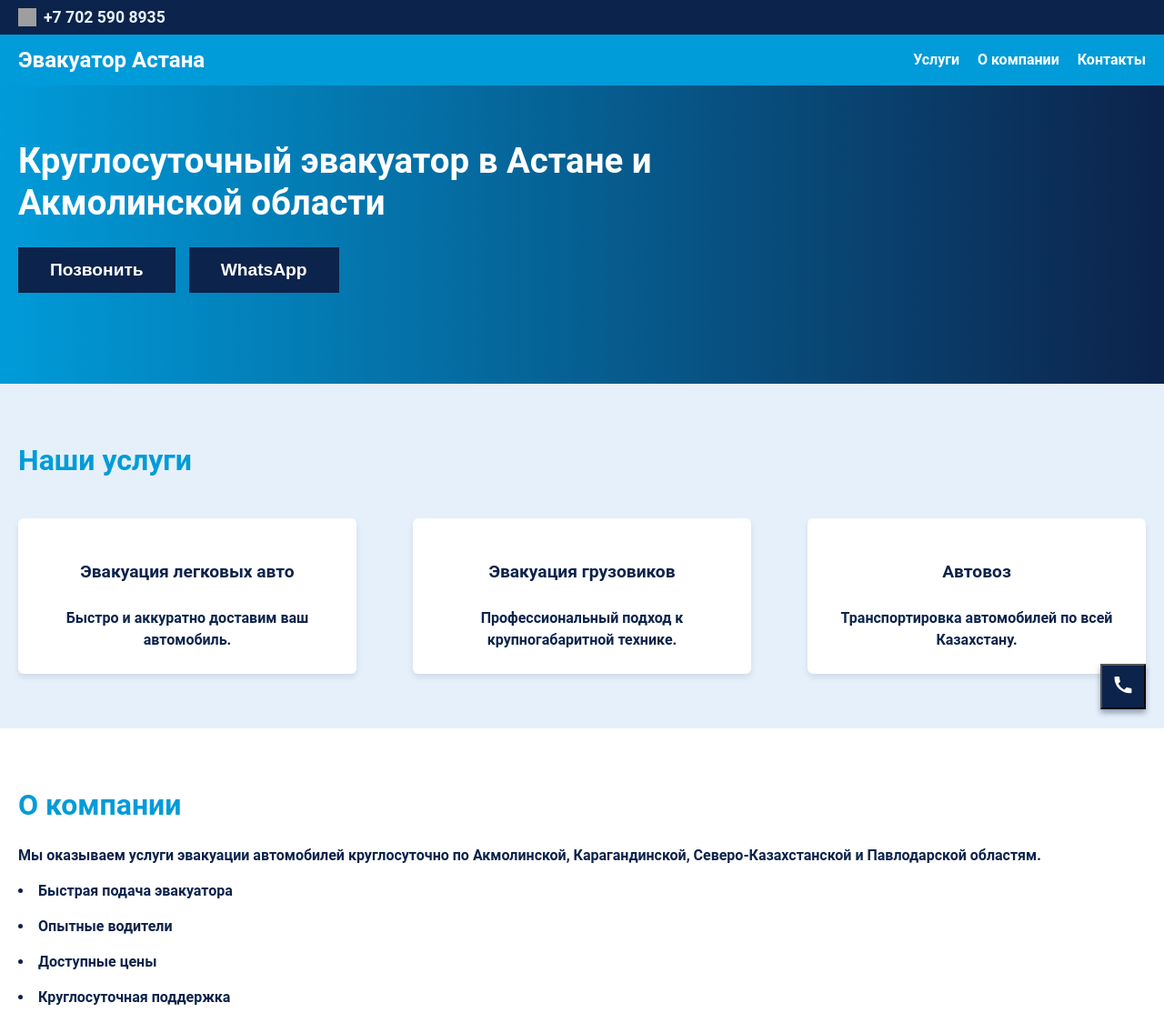
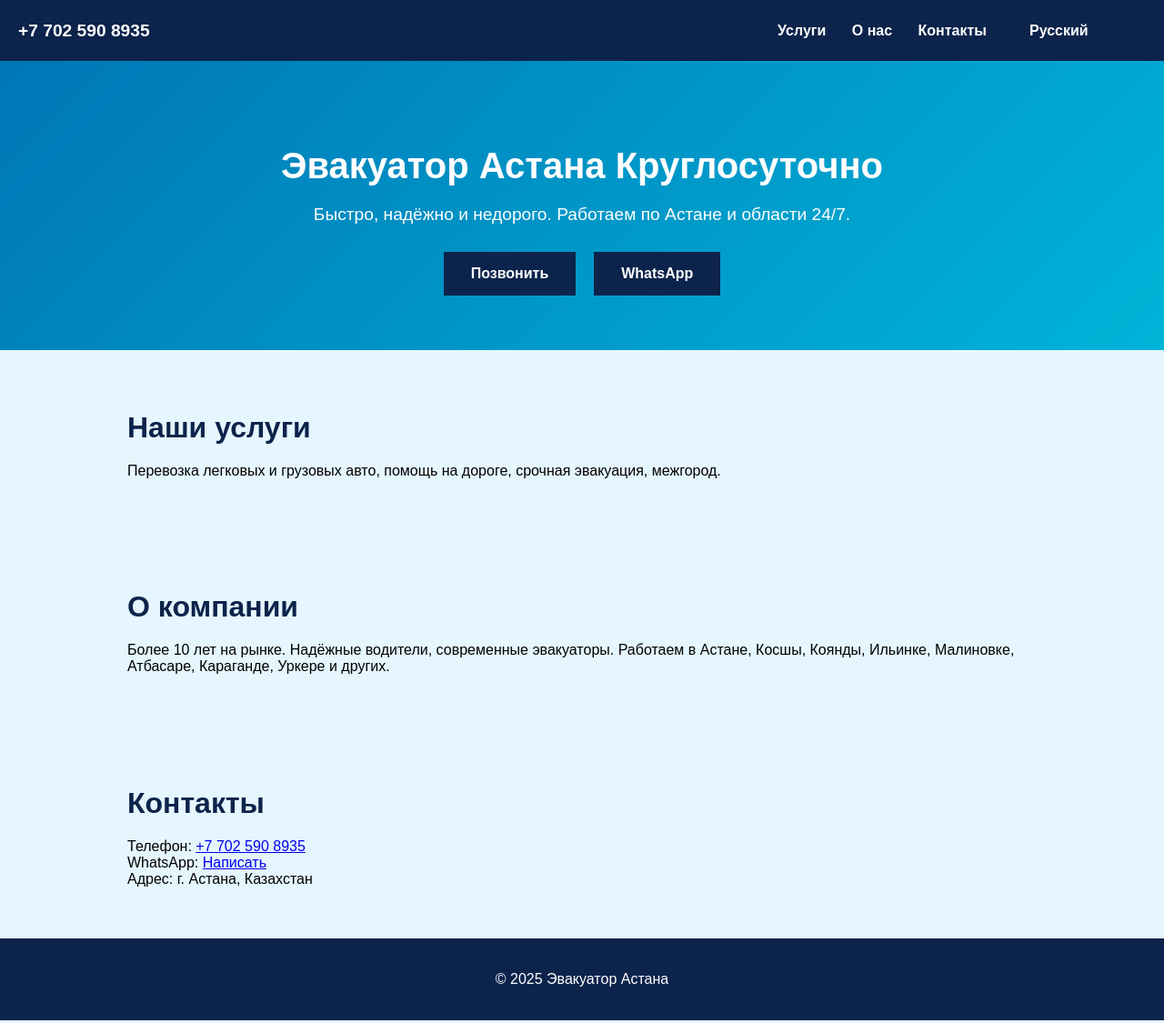
Before and after one commit to whoiam-777/evakuator, a plain HTML site: page index.html in a window 1280 px wide. Shown: the top 1125 px of the page at 91% size. Drawn offline with Linux system fonts and the light colour scheme; grey boxes are pictures that could not be loaded.

Commit message:
Add files via upload

```diff
--- a/index.html
+++ b/index.html
@@ -1,412 +1,210 @@
 <!DOCTYPE html>
 <html lang="ru">
 <head>
-  <meta charset="UTF-8" />
-  <meta name="viewport" content="width=device-width, initial-scale=1" />
-  <title>Эвакуатор Астана</title>
-
+  <meta charset="UTF-8">
+  <meta name="viewport" content="width=device-width, initial-scale=1.0">
+  <title>Эвакуатор Астана Круглосуточно</title>
   <style>
-    /* --- Сброс и базовые стили --- */
-    * {
-      box-sizing: border-box;
+    body {
       margin: 0;
-      padding: 0;
+      font-family: Arial, sans-serif;
+      background-color: #E5F6FF;
     }
 
-    body {
-      font-family: 'Roboto', 'Open Sans', 'Cuprum', sans-serif;
-      font-weight: 700;
-      background-color: #E6F0FA;
-      color: #0C234B;
-      line-height: 1.5;
-    }
-
-    a {
-      text-decoration: none;
-    }
-
-    /* Верхняя строка с телефоном */
-    .top-menu {
+    header {
       background-color: #0C234B;
-      padding: 6px 20px;
-    }
-
-    .phoneLine {
+      color: white;
+      padding: 15px 20px;
       display: flex;
+      justify-content: space-between;
       align-items: center;
-      gap: 8px;
-    }
-
-    .phoneLine img {
-      width: 20px;
-      height: 20px;
-    }
-
-    .phoneNum {
-      color: #E6F0FA;
-      font-weight: 700;
-      font-size: 1.1rem;
-    }
-
-    .phoneNum:hover {
-      text-decoration: underline;
-    }
-
-    /* Навигация */
-    .navbar {
-      background-color: #009BD9;
-      padding: 10px 20px;
-      display: flex;
-      align-items: center;
-      justify-content: space-between;
       flex-wrap: wrap;
     }
 
-    .navbar-brand p {
-      font-weight: 700;
-      color: white;
-      font-size: 1.5rem;
-      margin: 0;
+    .phone-number {
+      font-size: 1.2rem;
+      font-weight: bold;
     }
 
-    .nav-links {
+    .navbar {
       display: flex;
+      flex-wrap: wrap;
+      align-items: center;
+      gap: 15px;
+    }
+
+    .nav-links a {
+      color: white;
+      text-decoration: none;
+      font-weight: bold;
+      padding: 8px 12px;
+    }
+
+    .nav-links a:hover {
+      background-color: #0077B6;
+    }
+
+    .lang-switcher {
+      margin-left: auto;
+    }
+
+    .lang-switcher select {
+      background-color: #0C234B;
+      color: white;
+      border: none;
+      padding: 10px 20px;
+      font-weight: 700;
+      font-size: 1rem;
+      cursor: pointer;
+      border-radius: 0;
+      appearance: none;
+      -webkit-appearance: none;
+      -moz-appearance: none;
+    }
+
+    .lang-switcher select:hover {
+      background-color: #0077B6;
+    }
+
+    .hero {
+      background: linear-gradient(135deg, #0077B6, #00B4D8);
+      color: white;
+      text-align: center;
+      padding: 60px 20px;
+    }
+
+    .hero h1 {
+      font-size: 2.5rem;
+      margin-bottom: 20px;
+    }
+
+    .hero p {
+      font-size: 1.2rem;
+    }
+
+    .buttons {
+      margin-top: 30px;
+      display: flex;
+      justify-content: center;
       gap: 20px;
       flex-wrap: wrap;
     }
 
-    .nav-links a {
+    .buttons a {
+      background-color: #0C234B;
       color: white;
-      font-weight: 700;
-      font-size: 1rem;
-      transition: color 0.3s ease;
+      padding: 15px 30px;
+      text-decoration: none;
+      font-weight: bold;
+      border-radius: 0;
+      transition: background-color 0.3s;
     }
 
-    .nav-links a:hover {
-      color: #E6F0FA;
-    }
-
-    /* Фоновый блок с заголовком */
-    .bg {
-      background: linear-gradient(90deg, #009BD9 0%, #0C234B 100%);
-      color: white;
-      padding: 60px 20px;
-      display: flex;
-      flex-direction: column;
-      align-items: flex-start;
-    }
-
-    .bg-block1 h1 {
-      font-weight: 700;
-      font-size: 2.4rem;
-      margin-bottom: 25px;
-      max-width: 700px;
-      line-height: 1.2;
-    }
-
-    /* Кнопки — контейнер */
-    .bg-buttons {
-      display: flex;
-      gap: 15px;
-      margin-bottom: 40px;
-      flex-wrap: wrap;
-    }
-
-    /* Кнопки */
-    .bgbut {
-      background-color: #0C234B;
-      color: white;
-      font-weight: 700;
-      border: none;
-      padding: 14px 35px;
-      cursor: pointer;
-      border-radius: 0; /* тупые углы */
-      font-size: 1.2rem;
-      user-select: none;
-      white-space: nowrap;
-      transition: background-color 0.3s ease;
-      text-align: center;
-    }
-
-    .bgbut:hover {
+    .buttons a:hover {
       background-color: #0077B6;
     }
 
-    /* Основные разделы */
-    .uslugi {
-      padding: 60px 20px;
-      background-color: #E6F0FA;
-      color: #0C234B;
+    section {
+      padding: 40px 20px;
     }
 
-    .title h2 {
-      font-weight: 700;
-      font-size: 2rem;
-      margin-bottom: 40px;
-      color: #009BD9;
+    .services,
+    .about,
+    .contacts {
+      max-width: 1000px;
+      margin: 0 auto;
     }
 
-    .row-uslugi {
-      display: flex;
-      justify-content: space-between;
-      gap: 20px;
-      flex-wrap: wrap;
-    }
-
-    .uslugi-block {
-      background-color: white;
-      padding: 25px 20px;
-      width: 30%;
-      box-shadow: 0 4px 6px rgba(12, 35, 75, 0.1);
-      border-radius: 6px;
-      text-align: center;
-      font-weight: 700;
+    .services h2,
+    .about h2,
+    .contacts h2 {
+      font-size: 2rem;
       color: #0C234B;
-    }
-
-    .uslugi-block h3 {
-      margin: 20px 0 25px;
-      font-weight: 700;
-      font-size: 1.2rem;
-    }
-
-    /* Заказ эвакуатора */
-    .kons {
-      background-color: #009BD9;
-      color: white;
-      padding: 60px 20px;
-      text-align: center;
-      font-weight: 700;
-    }
-
-    .kons h2 {
-      margin-bottom: 30px;
-      font-size: 2rem;
-    }
-
-    .but-usl1, .but-usl2 {
-      background-color: white;
-      color: #0C234B;
-      border-radius: 0;
-      font-weight: 700;
-      padding: 15px 30px;
-      margin: 0 10px;
-      cursor: pointer;
-      border: none;
-      user-select: none;
-      transition: background-color 0.3s ease;
-      font-size: 1.1rem;
-      text-transform: uppercase;
-    }
-
-    .but-usl1:hover, .but-usl2:hover {
-      background-color: #e6f0fa;
-      color: #0077B6;
-    }
-
-    /* О компании */
-    .about {
-      padding: 60px 20px;
-      background-color: white;
-      color: #0C234B;
-      font-weight: 700;
-    }
-
-    .about .title h2 {
-      color: #009BD9;
       margin-bottom: 20px;
     }
 
-    .about p,
-    .about ul li {
-      font-weight: 700;
-      margin-bottom: 15px;
+    .footer {
+      background-color: #0C234B;
+      color: white;
+      text-align: center;
+      padding: 20px;
     }
 
-    .about ul {
-      list-style: disc inside;
-      margin-bottom: 30px;
-    }
-
-    /* Контакты */
-    .contacts {
-      padding: 40px 20px;
-      background-color: #E6F0FA;
-      color: #0C234B;
-      font-weight: 700;
-    }
-
-    .contacts h2 {
-      color: #009BD9;
-      margin-bottom: 20px;
-    }
-
-    .contacts .phoneLine {
-      display: flex;
-      align-items: center;
-      gap: 8px;
-    }
-
-    .contacts img {
-      width: 24px;
-      height: 24px;
-    }
-
-    .contacts a.phoneNum {
-      font-size: 1.3rem;
-      color: #0C234B;
-      font-weight: 700;
-      text-decoration: none;
-    }
-
-    .contacts a.phoneNum:hover {
-      text-decoration: underline;
-    }
-
-    /* Кнопка вызова внизу справа */
-    .call {
-      position: fixed;
-      bottom: 20px;
-      right: 20px;
-      background-color: #0C234B;
-      color: white;
-      font-size: 24px;
-      width: 50px;
-      height: 50px;
-      text-align: center;
-      line-height: 50px;
-      border-radius: 0;
-      cursor: pointer;
-      user-select: none;
-      box-shadow: 0 4px 6px rgba(12, 35, 75, 0.4);
-      transition: background-color 0.3s ease;
-    }
-
-    .call:hover {
-      background-color: #0077B6;
-    }
-
-    .call i {
-      vertical-align: middle;
-    }
-
-    /* --- Адаптив --- */
-    @media (max-width: 767px) {
-      .bg {
-        padding: 40px 15px;
+    @media (max-width: 768px) {
+      .buttons {
+        flex-direction: column;
       }
 
-      .bg-block1 h1 {
-        font-size: 1.8rem;
+      .navbar {
+        flex-direction: column;
+        align-items: flex-start;
       }
 
-      /* Кнопки ставим вертикально, ширина 100% */
-      .bg-buttons {
-        flex-direction: column;
-        width: 100%;
-        gap: 15px;
-      }
-
-      .bgbut {
-        width: 100%;
-        font-size: 1.2rem;
-        padding: 15px 0;
-      }
-
-      .uslugi-block {
-        width: 100%;
-        margin-bottom: 20px;
-      }
-
-      .nav-links {
-        justify-content: center;
+      .lang-switcher {
+        margin-top: 10px;
       }
     }
   </style>
 </head>
 <body>
 
-  <!-- Верхняя строка с телефоном -->
-  <div class="top-menu">
-    <div class="phoneLine">
-      <img src="https://img.icons8.com/material-outlined/24/ffffff/phone--v1.png" alt="Телефон" />
-      <a class="phoneNum" href="tel:+77025908935">+7 702 590 8935</a>
+<header>
+  <div class="phone-number">+7 702 590 8935</div>
+  <nav class="navbar">
+    <div class="nav-links">
+      <a href="#services">Услуги</a>
+      <a href="#about">О нас</a>
+      <a href="#contacts">Контакты</a>
     </div>
-  </div>
-
-  <!-- Навигация -->
-  <nav class="navbar" role="navigation">
-    <div class="navbar-brand">
-      <p>Эвакуатор Астана</p>
-    </div>
-    <div class="nav-links" role="menubar">
-      <a href="#uslugi" role="menuitem">Услуги</a>
-      <a href="#about" role="menuitem">О компании</a>
-      <a href="#contacts" role="menuitem">Контакты</a>
+    <div class="lang-switcher">
+      <select onchange="changeLanguage(this.value)">
+        <option value="ru" selected>Русский</option>
+        <option value="kk">Қазақша</option>
+        <option value="en">English</option>
+        <option value="uz">O‘zbekcha</option>
+        <option value="az">Azərbaycanca</option>
+        <option value="zh">中文</option>
+      </select>
     </div>
   </nav>
+</header>
 
-  <!-- Фоновый блок с заголовком и кнопками -->
-  <section class="bg">
-    <div class="bg-block1">
-      <h1>Круглосуточный эвакуатор в Астане и Акмолинской области</h1>
-      <div class="bg-buttons">
-        <button class="bgbut" onclick="window.location.href='tel:+77025908935'">Позвонить</button>
-        <button class="bgbut" onclick="window.open('https://wa.me/77025908935', '_blank')">WhatsApp</button>
-      </div>
-    </div>
-  </section>
+<section class="hero">
+  <h1>Эвакуатор Астана Круглосуточно</h1>
+  <p>Быстро, надёжно и недорого. Работаем по Астане и области 24/7.</p>
+  <div class="buttons">
+    <a href="tel:+77025908935">Позвонить</a>
+    <a href="https://wa.me/77025908935">WhatsApp</a>
+  </div>
+</section>
 
-  <!-- Услуги -->
-  <section id="uslugi" class="uslugi">
-    <div class="title">
-      <h2>Наши услуги</h2>
-    </div>
-    <div class="row-uslugi">
-      <div class="uslugi-block">
-        <h3>Эвакуация легковых авто</h3>
-        <p>Быстро и аккуратно доставим ваш автомобиль.</p>
-      </div>
-      <div class="uslugi-block">
-        <h3>Эвакуация грузовиков</h3>
-        <p>Профессиональный подход к крупногабаритной технике.</p>
-      </div>
-      <div class="uslugi-block">
-        <h3>Автовоз</h3>
-        <p>Транспортировка автомобилей по всей Казахстану.</p>
-      </div>
-    </div>
-  </section>
+<section class="services" id="services">
+  <h2>Наши услуги</h2>
+  <p>Перевозка легковых и грузовых авто, помощь на дороге, срочная эвакуация, межгород.</p>
+</section>
 
-  <!-- О компании -->
-  <section id="about" class="about">
-    <div class="title">
-      <h2>О компании</h2>
-    </div>
-    <p>Мы оказываем услуги эвакуации автомобилей круглосуточно по Акмолинской, Карагандинской, Северо-Казахстанской и Павлодарской областям.</p>
-    <ul>
-      <li>Быстрая подача эвакуатора</li>
-      <li>Опытные водители</li>
-      <li>Доступные цены</li>
-      <li>Круглосуточная поддержка</li>
-    </ul>
-  </section>
+<section class="about" id="about">
+  <h2>О компании</h2>
+  <p>Более 10 лет на рынке. Надёжные водители, современные эвакуаторы. Работаем в Астане, Косшы, Коянды, Ильинке, Малиновке, Атбасаре, Караганде, Уркере и других.</p>
+</section>
 
-  <!-- Контакты -->
-  <section id="contacts" class="contacts">
-    <h2>Контакты</h2>
-    <div class="phoneLine">
-      <img src="https://img.icons8.com/material-outlined/24/0C234B/phone--v1.png" alt="Телефон" />
-      <a class="phoneNum" href="tel:+77025908935">+7 702 590 8935</a>
-    </div>
-  </section>
+<section class="contacts" id="contacts">
+  <h2>Контакты</h2>
+  <p>Телефон: <a href="tel:+77025908935">+7 702 590 8935</a><br>
+  WhatsApp: <a href="https://wa.me/77025908935">Написать</a><br>
+  Адрес: г. Астана, Казахстан</p>
+</section>
 
-  <!-- Кнопка вызова внизу справа -->
-  <button class="call" onclick="window.location.href='tel:+77025908935'" aria-label="Позвонить">
-    <svg xmlns="http://www.w3.org/2000/svg" fill="white" viewBox="0 0 24 24" width="24" height="24">
-      <path d="M6.62 10.79a15.466 15.466 0 006.59 6.59l2.2-2.2a1 1 0 011.11-.21c1.21.49 2.53.76 3.88.76a1 1 0 011 1v3.5a1 1 0 01-1 1C10.07 21.5 2.5 13.93 2.5 4a1 1 0 011-1h3.5a1 1 0 011 1c0 1.35.27 2.67.76 3.88a1 1 0 01-.21 1.11l-2.2 2.2z"/>
-    </svg>
-  </button>
+<footer class="footer">
+  <p>&copy; 2025 Эвакуатор Астана</p>
+</footer>
+
+<script>
+  function changeLanguage(lang) {
+    alert("Выбран язык: " + lang);
+    // Здесь можно реализовать переключение языка сайта
+  }
+</script>
 
 </body>
 </html>
```
